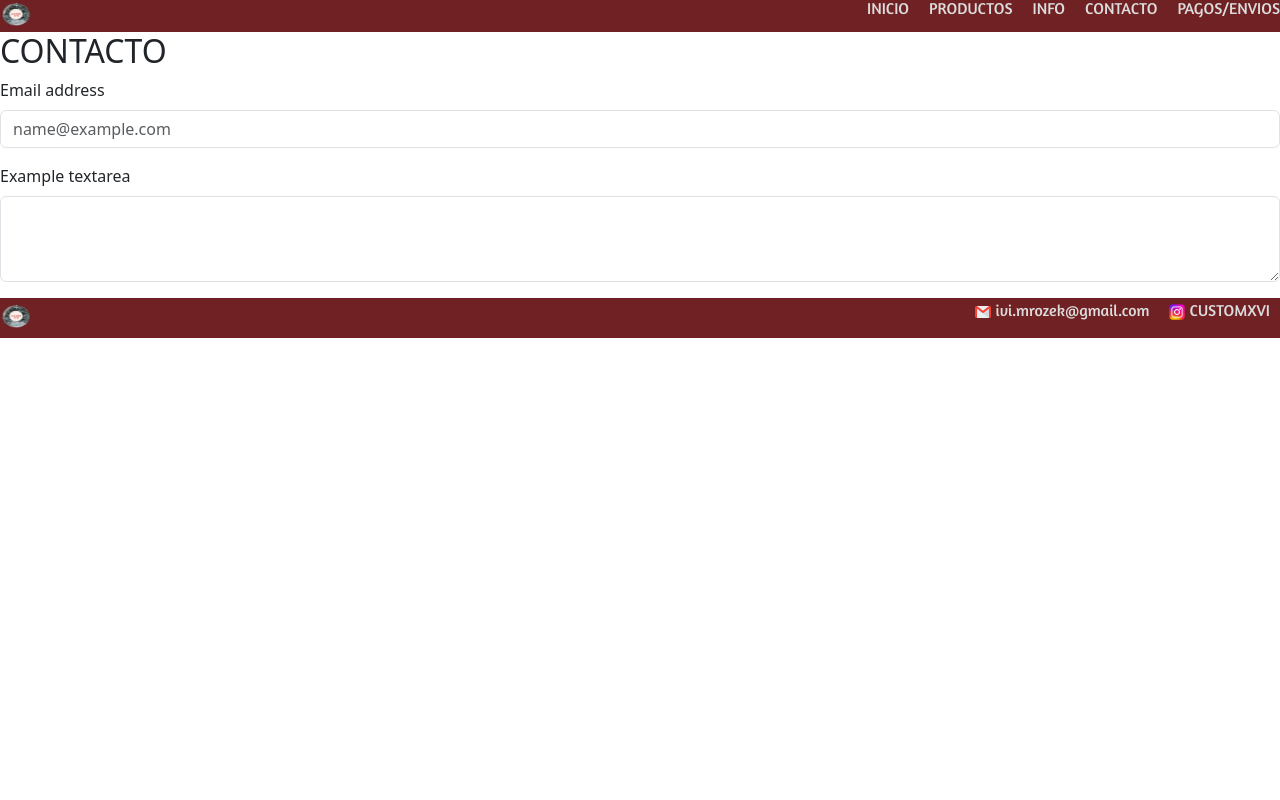
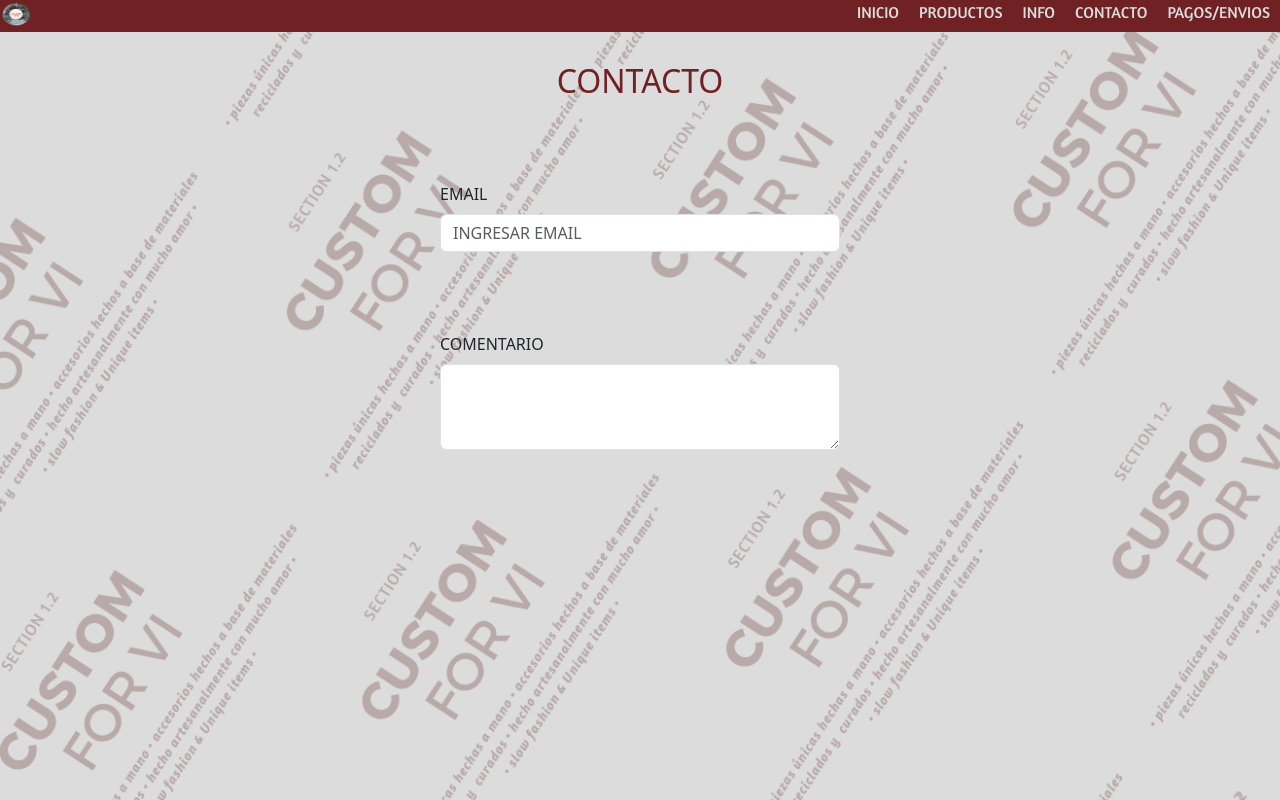
Before and after one commit to BenjaminPipolo/customxvi-segunda-preentrega, a plain HTML site: page pages/contacto.html in a window 1280 px wide. Shown: the top 800 px of the page. Drawn offline with nearby package versions, Linux system fonts and the light colour scheme.

Commit message:
htmls completos

```diff
--- a/css/styles.css
+++ b/css/styles.css
@@ -364,4 +364,41 @@
 
 .navbar-contacto{
     height: 2rem;
+    align-items: center;
 }
+
+.navbar-contacto ul{
+    height: 2rem;
+    gap: 1.25rem;
+    padding-right: .625rem;
+}
+
+.contacto-main{
+    display: grid;
+    grid-template-columns: 1fr 25rem 1fr;
+    grid-template-rows: repeat(7, 9.375rem);
+    background-image: url(../assets/img/fondo\ de\ historia.png);
+    background-repeat: no-repeat;
+    background-size: cover;
+}
+
+.contacto-h2{
+    width: 25rem;
+    text-align: center;
+    grid-column: 2;
+    grid-row: 1
+    font-family: montserrat;
+    font-size: 3.125rem;
+    text-align: center;
+    color: #702123;
+    padding: 1.875rem;
+}
+
+.mb-3{
+    grid-column: 2;
+}
+
+
+@media (max-width:480px){
+
+}
--- a/pages/contacto.html
+++ b/pages/contacto.html
@@ -25,14 +25,16 @@
         </nav>
     </header>
 
-    <main>
-        <h2>CONTACTO</h2>
-        <div class="mb-3">
-            <label for="exampleFormControlInput1" class="form-label">Email address</label>
-            <input type="email" class="form-control" id="exampleFormControlInput1" placeholder="name@example.com">
+    <main class="contacto-main">
+        <div class="contacto-h2">
+            <h2>CONTACTO</h2>
         </div>
         <div class="mb-3">
-            <label for="exampleFormControlTextarea1" class="form-label">Example textarea</label>
+            <label for="exampleFormControlInput1" class="form-label">EMAIL</label>
+            <input type="email" class="form-control" id="exampleFormControlInput1" placeholder="INGRESAR EMAIL">
+        </div>
+        <div class="mb-3">
+            <label for="exampleFormControlTextarea1" class="form-label">COMENTARIO</label>
             <textarea class="form-control" id="exampleFormControlTextarea1" rows="3"></textarea>
         </div>
         <script src="https://cdn.jsdelivr.net/npm/bootstrap@5.3.0/dist/js/bootstrap.bundle.min.js"
```
